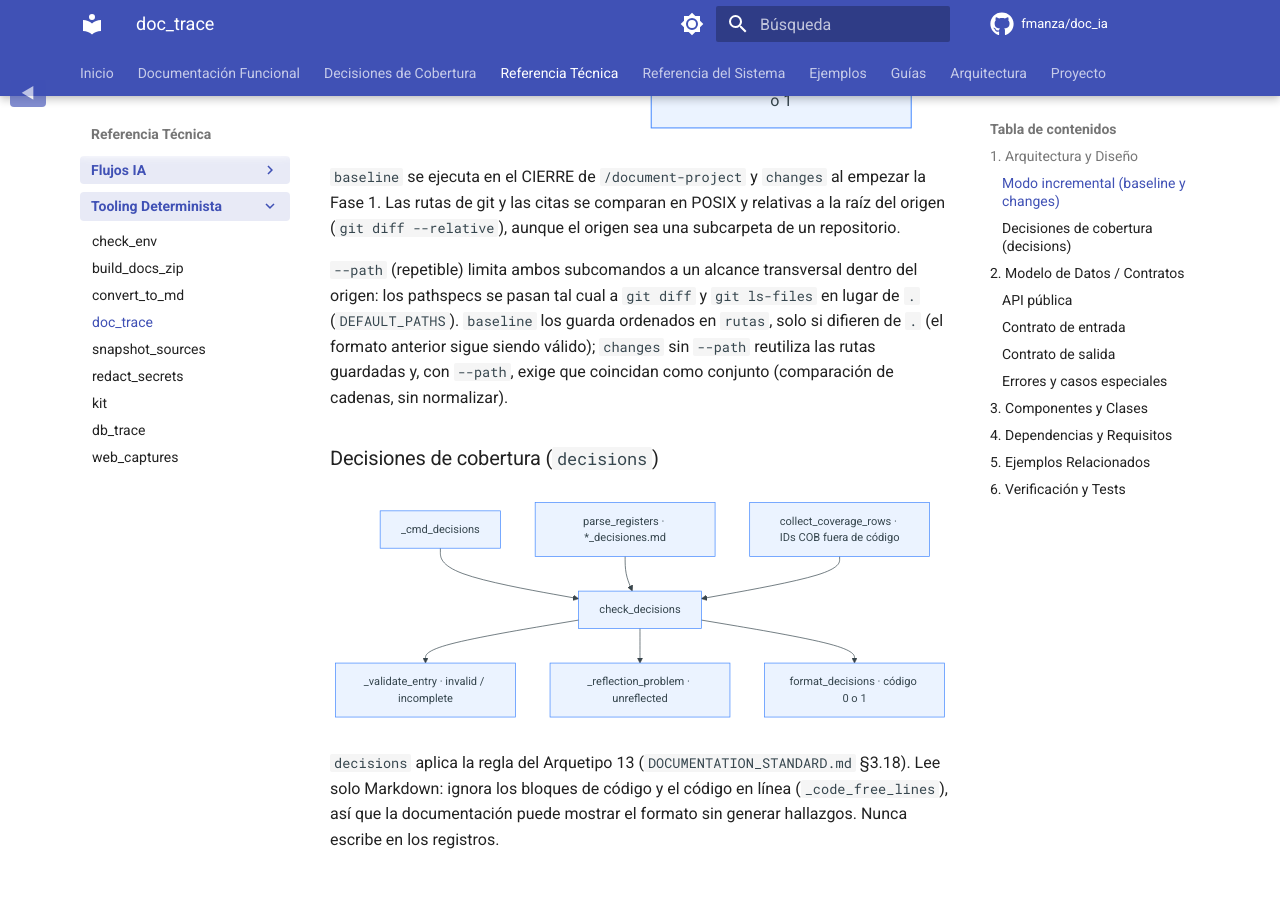
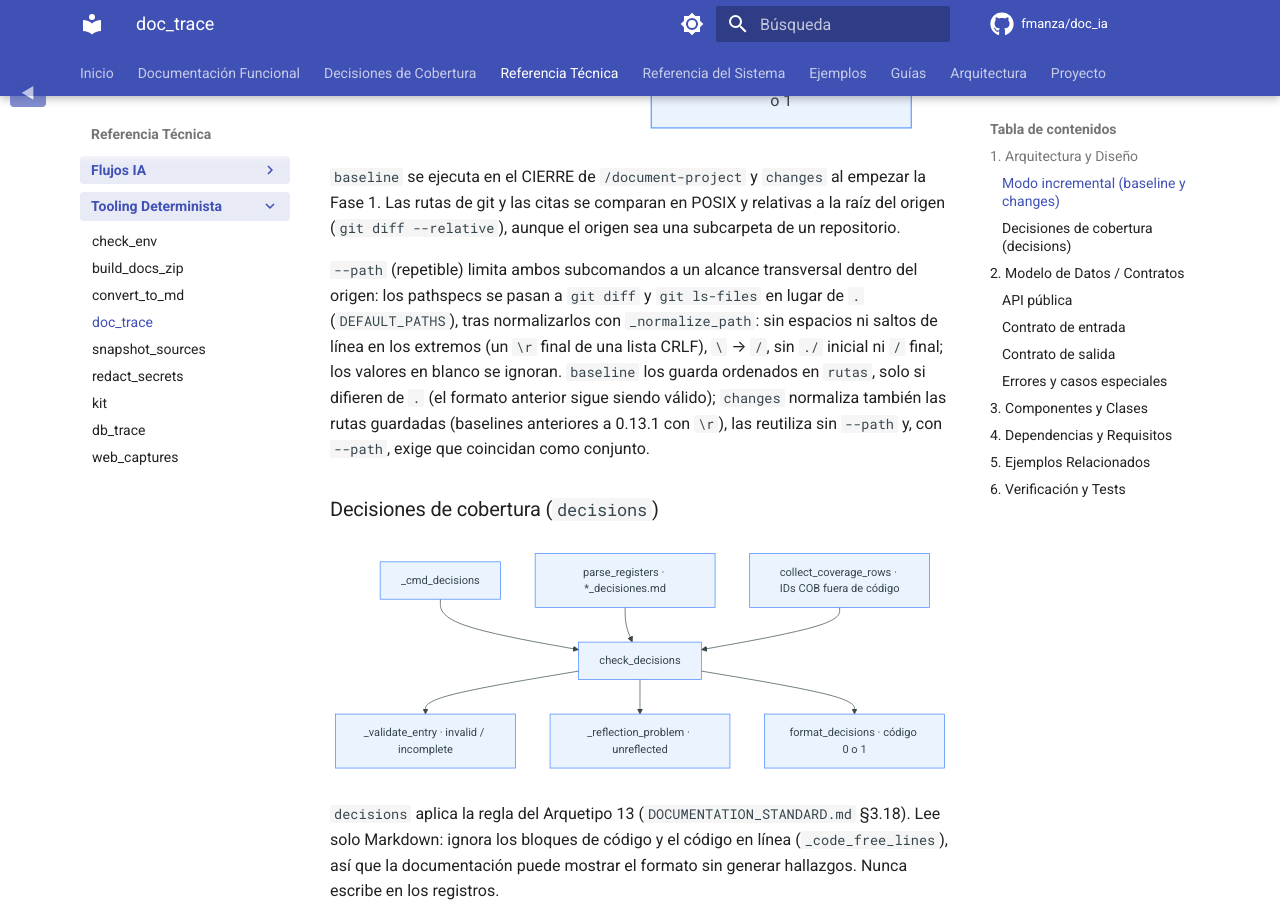
Before and after one commit to fmanza/doc_ia, an MkDocs documentation site: the page built from docs/api/doc_trace.md, in a window 1280 px wide and 900 px high, scrolled down 1961 px. Built offline with MkDocs 1.6.1 and Material for MkDocs 9.7.7, drawn with Linux system fonts in a browser that asks for light colours; comment, search, counter and statistics services are not loaded; some of the changed text lies outside the part shown.

Commit message:
docs(doc_trace): normalización de rutas --path y AC-35; re-sellado
Co-Authored-By: Claude Opus 5.5 <noreply@anthropic.com>

```diff
--- a/docs/api/doc_trace.md
+++ b/docs/api/doc_trace.md
@@ -1,9 +1,9 @@
 ---
 arquetipo: "2"
 fuentes:
-  scripts/doc_trace.py: 4679f991c61a
-  tests/test_doc_trace.py: 8fbb81ad8d40
-revisado: 2026-11-11
+  scripts/doc_trace.py: 24a2f9ec2fe3
+  tests/test_doc_trace.py: 3fbbae4dfa96
+revisado: 2026-11-13
 ---
 # doc_trace
 
@@ -62,10 +62,12 @@ Las rutas de git y las citas se comparan en POSIX y relativas a la raíz del ori
 (`git diff --relative`), aunque el origen sea una subcarpeta de un repositorio.
 
 `--path` (repetible) limita ambos subcomandos a un alcance transversal dentro del origen: los
-pathspecs se pasan tal cual a `git diff` y `git ls-files` en lugar de `.` (`DEFAULT_PATHS`).
-`baseline` los guarda ordenados en `rutas`, solo si difieren de `.` (el formato anterior sigue
-siendo válido); `changes` sin `--path` reutiliza las rutas guardadas y, con `--path`, exige
-que coincidan como conjunto (comparación de cadenas, sin normalizar).
+pathspecs se pasan a `git diff` y `git ls-files` en lugar de `.` (`DEFAULT_PATHS`), tras
+normalizarlos con `_normalize_path`: sin espacios ni saltos de línea en los extremos (un `\r`
+final de una lista CRLF), `\` → `/`, sin `./` inicial ni `/` final; los valores en blanco se
+ignoran. `baseline` los guarda ordenados en `rutas`, solo si difieren de `.` (el formato anterior
+sigue siendo válido); `changes` normaliza también las rutas guardadas (baselines anteriores a
+0.13.1 con `\r`), las reutiliza sin `--path` y, con `--path`, exige que coincidan como conjunto.
 
 ### Decisiones de cobertura (`decisions`)
 
@@ -236,7 +238,7 @@ documentación puede mostrar el formato sin generar hallazgos. Nunca escribe en
 | `test_changes_*` (4 funciones, 7 casos) | Sin cambios (0), citas/menciones/renombrados/ñ/ejemplos (1), prefijo multiorigen y los cuatro motivos de modo completo (3) | integración (git local) |
 | `test_baseline_without_git_then_changes_is_full_mode` (1) | Origen sin git → `commit: null` y `changes` con código 3 | integración (CLI) |
 | `test_destination_inside_origin_ignores_its_own_artifacts`, `test_origin_in_subfolder_of_repository_uses_origin_relative_paths` (2) | Artefactos propios excluidos; origen en subcarpeta | integración (git local) |
-| `test_changed_files_limited_to_paths`, `test_baseline_with_paths_is_reused_by_changes`, `test_changes_with_different_paths_falls_back`, `test_baseline_without_paths_keeps_legacy_format` (4) | Alcance `--path`: diff limitado, `rutas` guardadas y reutilizadas, alcance distinto → `3`, formato sin `rutas` | integración (git local / CLI) |
+| `test_changed_files_limited_to_paths`, `test_baseline_with_paths_is_reused_by_changes`, `test_changes_with_different_paths_falls_back`, `test_baseline_without_paths_keeps_legacy_format`, `test_paths_with_carriage_return_are_stripped`, `test_stored_paths_with_carriage_return_still_detect_changes` (6) | Alcance `--path`: diff limitado, `rutas` guardadas y reutilizadas, alcance distinto → `3`, formato sin `rutas`, `\r` final quitado al guardar y al leer | integración (git local / CLI) |
 | `test_decisions_without_registers_is_clean`, `test_pending_card_is_not_a_finding`, `test_decided_*` (4) | Sin registros (0), pendientes sin hallazgo, decisión reflejada, sin reflejar (símbolo o enlace) e incompleta | unitario / integración (CLI) |
 | `test_decision_not_allowed_for_state_is_invalid`, `test_bad_date_and_scope_are_invalid`, `test_not_applicable_must_match_and_be_written_in_page` (3) | Hallazgos `invalid` y «No aplica» | unitario |
 | `test_duplicate_orphan_entry_and_orphan_ref`, `test_pending_card_with_different_page_symbol_is_mismatch` (2) | `duplicate`, `orphan_entry`, `orphan_ref`, `mismatch` | unitario |
@@ -275,7 +277,7 @@ python -m pytest tests/test_doc_trace.py -q
     | Exclusión de artefactos de la documentación | `scripts/doc_trace.py::documentation_paths`, `::DOC_ARTIFACTS` | ✅ |
     | Llamada a git sin shell y con timeout | `scripts/doc_trace.py::_git`, `::GIT_TIMEOUT` | ✅ |
     | Código 3 en `changes` | `scripts/doc_trace.py::_cmd_changes` | ✅ |
-    | Alcance `--path` | `scripts/doc_trace.py::DEFAULT_PATHS`, `::_paths_arg`, `::_add_origin_args`, `::take_baseline`, `::write_baseline`, `::changed_files`, `::check_changes`, `::_cmd_baseline` | ✅ |
+    | Alcance `--path` | `scripts/doc_trace.py::DEFAULT_PATHS`, `::_normalize_path`, `::_paths_arg`, `::_add_origin_args`, `::take_baseline`, `::write_baseline`, `::changed_files`, `::check_changes`, `::_cmd_baseline` | ✅ |
     | Subcomando `decisions`: tipos, lectura, validación y reflejo | `scripts/doc_trace.py::DecisionEntry`, `::CoverageRow`, `::DecisionFinding`, `::DecisionReport`, `::parse_registers`, `::collect_coverage_rows`, `::check_decisions`, `::_validate_entry`, `::_reflection_problem` | ✅ |
     | Informe y códigos de `decisions` | `scripts/doc_trace.py::format_decisions`, `::_cmd_decisions` | ✅ |
     | Tests del §6 | `tests/test_doc_trace.py` | ✅ |
```
Also changed, not shown: docs/functional/doc_trace.md (+7 -4 lines), docs/functional/index.md (+3 -3 lines), docs/reference/index.md (+1 -1 lines).
